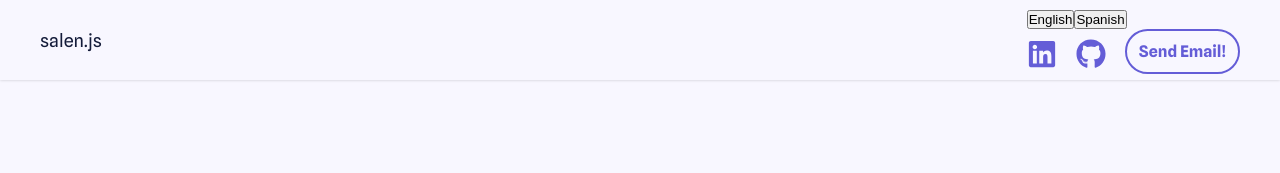
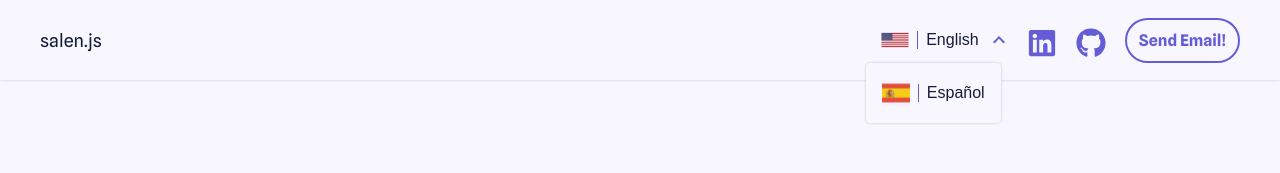
Before and after one commit to jsalen/personal-portfolio, a React (Create React App) app: page / in a window 1280 px wide. Both pictures are taken after a click on the button "English". Shown: the top 173 px of the page. Built offline with nearby package versions, Linux system fonts and the light colour scheme.

Commit message:
feat: Language Selector

```diff
--- /dev/null
+++ b/src/components/LanguageSelector/index.js
@@ -0,0 +1,80 @@
+import { useEffect, useState } from "react";
+import {
+  MdOutlineKeyboardArrowDown,
+  MdOutlineKeyboardArrowUp,
+} from "react-icons/md";
+import USFlag from "../../statics/assets/us-flag.png";
+import SpainFlag from "../../statics/assets/spain-flag.png";
+import { useWindowWidth } from "../../hooks/useWindowWidth";
+import { Button, Dropdown, StyledLanguageSelector } from "./styles";
+import locales from "./locales.json";
+
+export const LanguageSelector = ({ locale, onChangeUserLanguage }) => {
+  const [isOpen, setIsOpen] = useState(false);
+  const { windowWidth } = useWindowWidth();
+  const isDesktop = windowWidth > 1024;
+
+  useEffect(() => {
+    const handleClickOutside = (event) => {
+      if (isOpen && !event.target.closest(".language-selector")) {
+        setIsOpen(false);
+      }
+    };
+    document.addEventListener("click", handleClickOutside);
+
+    return () => {
+      document.removeEventListener("click", handleClickOutside);
+    };
+  }, [isOpen]);
+
+  const handleToggle = () => {
+    setIsOpen((prevState) => !prevState);
+  };
+
+  const parseFlag = (locale) => {
+    switch (locale) {
+      case "en":
+        return USFlag;
+      case "es":
+        return SpainFlag;
+      default:
+        return USFlag;
+    }
+  };
+
+  const parseUnselectedFlag = (locale) => {
+    switch (locale) {
+      case "en":
+        return SpainFlag;
+      case "es":
+        return USFlag;
+      default:
+        return USFlag;
+    }
+  };
+
+  const unselectedLocale = locale === "en" ? "es" : "en";
+
+  const handleLocaleSelection = (value) => {
+    onChangeUserLanguage(value);
+    setIsOpen(false);
+  };
+
+  return (
+    <StyledLanguageSelector>
+      <Button onClick={() => handleToggle()} className="language-selector">
+        <img src={parseFlag(locale)} alt="Language selector" />
+        {isDesktop && <span>{locales[locale].language}</span>}
+        {isOpen ? <MdOutlineKeyboardArrowUp /> : <MdOutlineKeyboardArrowDown />}
+      </Button>
+      {isOpen && (
+        <Dropdown>
+          <Button onClick={() => handleLocaleSelection(unselectedLocale)}>
+            <img src={parseUnselectedFlag(locale)} alt="Language Selector" />{" "}
+            <span>{locales[unselectedLocale].language}</span>
+          </Button>
+        </Dropdown>
+      )}
+    </StyledLanguageSelector>
+  );
+};
--- /dev/null
+++ b/src/components/LanguageSelector/locales.json
@@ -0,0 +1,10 @@
+{
+  "en": {
+    "language": "English",
+    "flag": "us"
+  },
+  "es": {
+    "language": "Español",
+    "flag": "es"
+  }
+}
--- /dev/null
+++ b/src/components/LanguageSelector/styles.js
@@ -0,0 +1,50 @@
+import styled from "styled-components";
+
+export const StyledLanguageSelector = styled.div`
+  position: relative;
+  display: flex;
+`;
+
+export const Button = styled.button`
+  position: relative;
+  background: transparent;
+  border: none;
+  font-weight: 500;
+  display: flex;
+  align-items: center;
+  gap: 0.8rem;
+  cursor: pointer;
+
+  & > svg {
+    font-size: 2.4rem;
+    color: #645dd7;
+    font-weight: 700;
+  }
+
+  & > span {
+    font-size: 1.6rem;
+    color: #141c3a;
+    border-left: 1px solid #645dd7;
+    padding-left: 0.8rem;
+  }
+
+  & > img {
+    width: 2.8rem;
+    height: auto;
+  }
+`;
+
+export const Dropdown = styled.div`
+  position: absolute;
+  top: 100%;
+  right: 10px;
+  width: fit-content;
+  background-color: #f8f7ff;
+  border-radius: 0.4rem;
+  box-shadow: 0 0 3px rgba(0, 0, 0, 0.2);
+  padding: 1.6rem;
+  display: flex;
+  flex-direction: column;
+  gap: 1.6rem;
+  z-index: 2;
+`;
--- a/src/containers/Header/index.js
+++ b/src/containers/Header/index.js
@@ -1,15 +1,14 @@
 import { Navigation } from "../../components/Navigation";
 
 import { Container } from "./styles";
+import { LanguageSelector } from "../../components/LanguageSelector";
 
 export const Header = ({ locale, onChangeUserLanguage }) => {
   return (
     <Container>
       <p>salen.js</p>
       <div>
-        {/* TODO: Create Language Selector */}
-        <button onClick={() => onChangeUserLanguage("en")}>English</button>
-        <button onClick={() => onChangeUserLanguage("es")}>Spanish</button>
+        <LanguageSelector locale={locale} onChangeUserLanguage={onChangeUserLanguage} />
         <Navigation locale={locale} />
       </div>
     </Container>
--- a/src/containers/Header/styles.js
+++ b/src/containers/Header/styles.js
@@ -15,4 +15,9 @@ export const Container = styled.header`
   background-color: #f8f7ff;
   box-shadow: 0 0 3px rgba(0, 0, 0, 0.2);
   z-index: 3;
+
+  & > div {
+    display: flex;
+    gap: 1.6rem;
+  }
 `;
--- /dev/null
+++ b/src/hooks/useWindowWidth.js
@@ -0,0 +1,14 @@
+import { useState, useEffect } from "react";
+
+export function useWindowWidth() {
+  const [windowWidth, setWindowWidth] = useState();
+
+  useEffect(() => {
+    setWindowWidth(window.innerWidth);
+    const handleResize = () => setWindowWidth(window.innerWidth);
+    window.addEventListener("resize", handleResize);
+    return () => window.removeEventListener("resize", handleResize);
+  }, []);
+
+  return { windowWidth };
+}
```
Also changed, not shown: src/statics/assets/spain-flag.png (added), src/statics/assets/us-flag.png (added).
